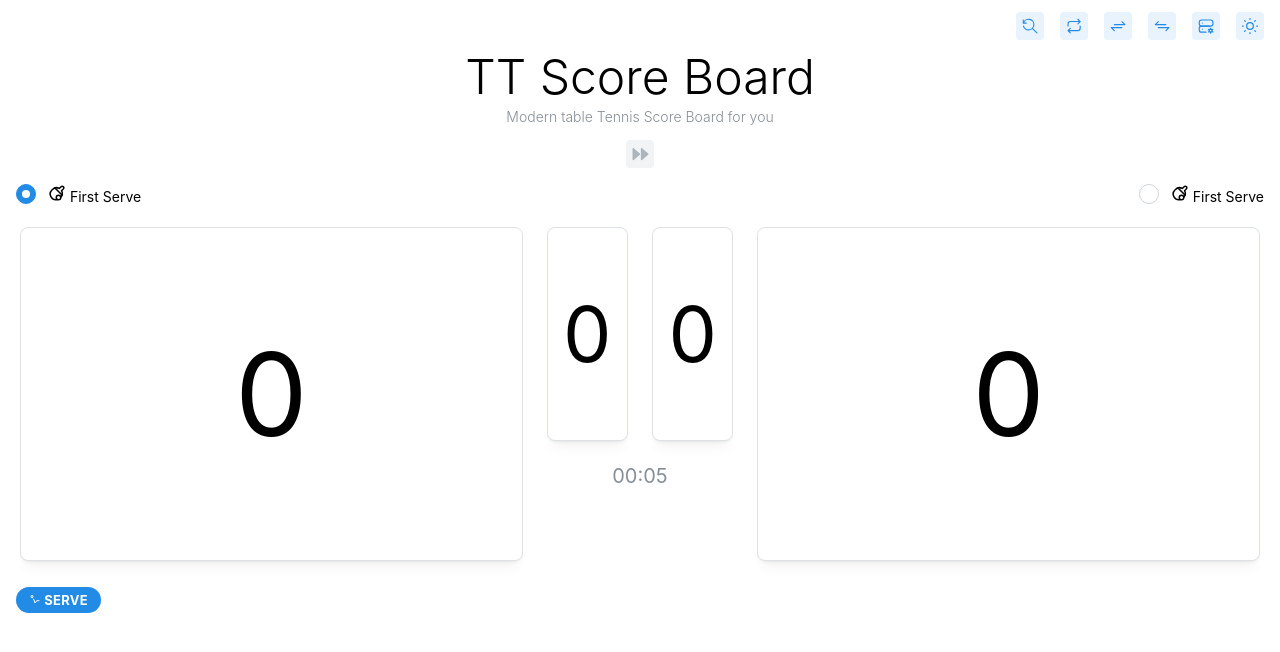
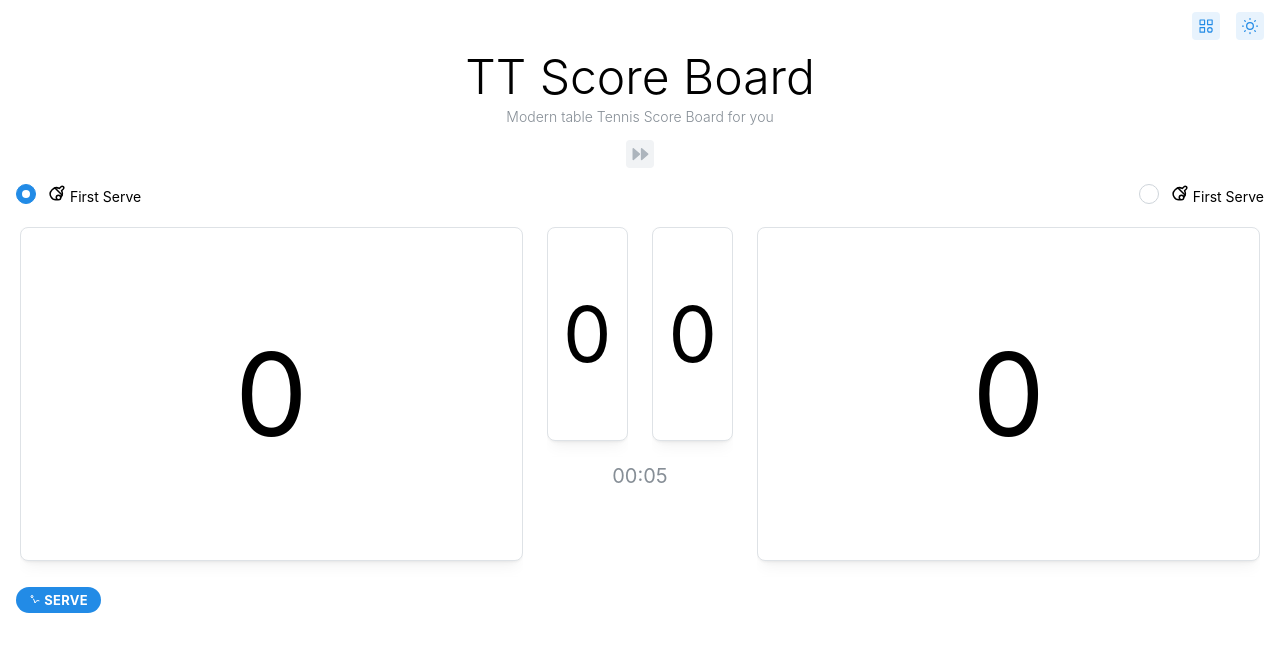
Before and after one commit to r48n34/Modern-Table-Tennis-Score-Board, a React (Vite) app: page / in a window 1280 px wide. Shown: the top 652 px of the page. Built offline with nearby package versions, Linux system fonts and the light colour scheme.

Commit message:
Update BigScoreBoard.tsx

```diff
--- a/src/components/BigScoreBoard.tsx
+++ b/src/components/BigScoreBoard.tsx
@@ -1,11 +1,11 @@
 import { useEffect, useState } from "react";
-import { Container, Grid, Text, Badge, Radio, Group, Space, ActionIcon, Tooltip } from "@mantine/core"
+import { Container, Grid, Text, Badge, Radio, Group, Space, ActionIcon, Tooltip, Menu, rem } from "@mantine/core"
 import ScoreDrag from "./ScoreDrag"
 import { EmblaCarouselType } from "embla-carousel-react";
 import { useLocalStorage } from '@mantine/hooks';
 import { useStopwatch } from 'react-timer-hook';
 
-import { IconArrowsExchange, IconArrowsExchange2, IconBounceLeft, IconBounceRight, IconPingPong, IconPlayerTrackNextFilled, IconRepeat, IconServerCog, IconSwords, IconZoomReset } from "@tabler/icons-react";
+import { IconArrowsExchange, IconArrowsExchange2, IconBounceLeft, IconBounceRight, IconCategory, IconPingPong, IconPlayerPauseFilled, IconPlayerPlayFilled, IconPlayerTrackNextFilled, IconRepeat, IconServerCog, IconSwords, IconZoomReset } from "@tabler/icons-react";
 import { determineWhoServe, determineWhoWin } from "../utils/tableTennisUtils";
 import { ScoreObject } from "../interface/tableTennisInterface";
 import ColorToggleBtn from "./common/ColorToggleBtn";
@@ -81,7 +81,7 @@ function BigScoreBoard() {
         emblaRightMatchScore?.scrollTo(newRightMatchScore, false);
     }
 
-    function resetMatchScore(){
+    function resetMatchScore() {
         setPlayersScore(v => ({
             ...v,
             leftPlayerMatchScore: 0,
@@ -175,10 +175,10 @@ function BigScoreBoard() {
         determineWhoServeWithScore(playersScore!);
 
         const whoWon = determineWhoWin(playersScore!["leftPlayerScore"], playersScore!["rightPlayerScore"])
-        if(whoWon !== ""){
+        if (whoWon !== "") {
             pause()
         }
-        else if(whoWon === "" && !isRunning){
+        else if (whoWon === "" && !isRunning) {
             start()
         }
 
@@ -190,35 +190,96 @@ function BigScoreBoard() {
 
                 <Group justify="flex-end" mt={12}>
 
-                    <Tooltip label="Reset Game Score">
-                        <ActionIcon variant="light" aria-label="Reset Game Score" onClick={() => resetGameScore()} >
-                            <IconZoomReset style={{ width: '70%', height: '70%' }} stroke={1.5} />
-                        </ActionIcon>
-                    </Tooltip>
+                    <Menu shadow="md" width={200}>
+                        <Menu.Target>
+                            <ActionIcon variant="light" aria-label="Menu" >
+                                <IconCategory style={{ width: '70%', height: '70%' }} stroke={1.5} />
+                            </ActionIcon>
+                        </Menu.Target>
 
-                    <Tooltip label="Reset Match Score">
-                        <ActionIcon variant="light" aria-label="Reset Match Score" onClick={() => resetMatchScore()} >
-                            <IconRepeat style={{ width: '70%', height: '70%' }} stroke={1.5} />
-                        </ActionIcon>
-                    </Tooltip>
+                        <Menu.Dropdown>
 
-                    <Tooltip label="Swap Match Score">
-                        <ActionIcon variant="light" aria-label="Swap Match Score" onClick={() => swapMatchScore()} >
-                            <IconArrowsExchange style={{ width: '70%', height: '70%' }} stroke={1.5} />
-                        </ActionIcon>
-                    </Tooltip>
+                            <Menu.Label>
+                                Reset
+                            </Menu.Label>
 
-                    <Tooltip label="Swap Game Score">
-                        <ActionIcon variant="light" aria-label="Swap Game Score" onClick={() => swapGameScore()} >
-                            <IconArrowsExchange2 style={{ width: '70%', height: '70%' }} stroke={1.5} />
-                        </ActionIcon>
-                    </Tooltip>
+                            <Menu.Item
+                                leftSection={<IconZoomReset style={{ width: rem(14), height: rem(14) }} />}
+                                onClick={() => resetGameScore()}
+                            >
+                                Reset Game Score
+                            </Menu.Item>
 
-                    <Tooltip label="Reset All Score">
-                        <ActionIcon variant="light" aria-label="Reset All Score" onClick={() => resetAllScore()} >
-                            <IconServerCog style={{ width: '70%', height: '70%' }} stroke={1.5} />
-                        </ActionIcon>
-                    </Tooltip>
+                            <Menu.Item
+                                leftSection={<IconRepeat style={{ width: rem(14), height: rem(14) }} />}
+                                onClick={() => resetMatchScore()}
+                            >
+                                Reset Match Score
+                            </Menu.Item>
+
+                            <Menu.Item
+                                leftSection={<IconServerCog style={{ width: rem(14), height: rem(14) }} />}
+                                onClick={() => resetAllScore()}
+                            >
+                                Reset All Score
+                            </Menu.Item>
+
+                            <Menu.Label>
+                                Swap
+                            </Menu.Label>
+
+                            <Menu.Item
+                                leftSection={<IconArrowsExchange style={{ width: rem(14), height: rem(14) }} />}
+                                onClick={() => swapMatchScore()}
+                            >
+                                Swap Match Score
+                            </Menu.Item>
+
+                            <Menu.Item
+                                leftSection={<IconArrowsExchange2 style={{ width: rem(14), height: rem(14) }} />}
+                                onClick={() => swapGameScore()}
+                            >
+                                Swap Game Score
+                            </Menu.Item>
+
+                            <Menu.Label>
+                                Timer
+                            </Menu.Label>
+
+                            <Menu.Item
+                                leftSection={<IconPlayerPlayFilled style={{ width: rem(14), height: rem(14) }} />}
+                                onClick={() => {
+                                    toast.success("Timer Started")
+                                    start()
+                                }}
+                            >
+                                Start Timer
+                            </Menu.Item>
+
+                            <Menu.Item
+                                leftSection={<IconPlayerPauseFilled style={{ width: rem(14), height: rem(14) }} />}
+                                onClick={() => {
+                                    toast.success("Timer Stopped")
+                                    pause()
+                                }}
+                            >
+                                Pause Timer
+                            </Menu.Item>
+
+                            <Menu.Item
+                                leftSection={<IconRepeat style={{ width: rem(14), height: rem(14) }} />}
+                                onClick={() => {
+                                    toast.success("Timer Resetted")
+                                    reset()
+                                }}
+                            >
+                                Reset Timer
+                            </Menu.Item>
+
+
+
+                        </Menu.Dropdown>
+                    </Menu>
 
                     <ColorToggleBtn />
 
```
